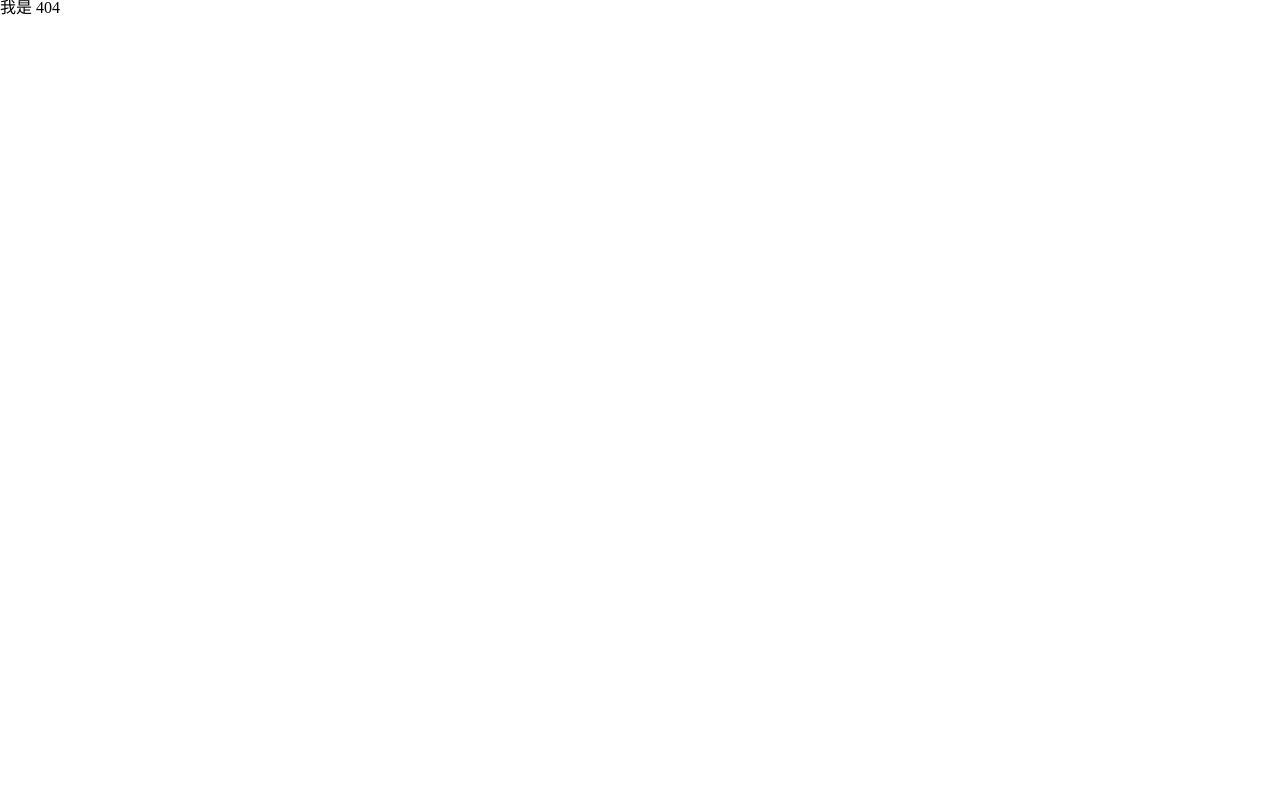
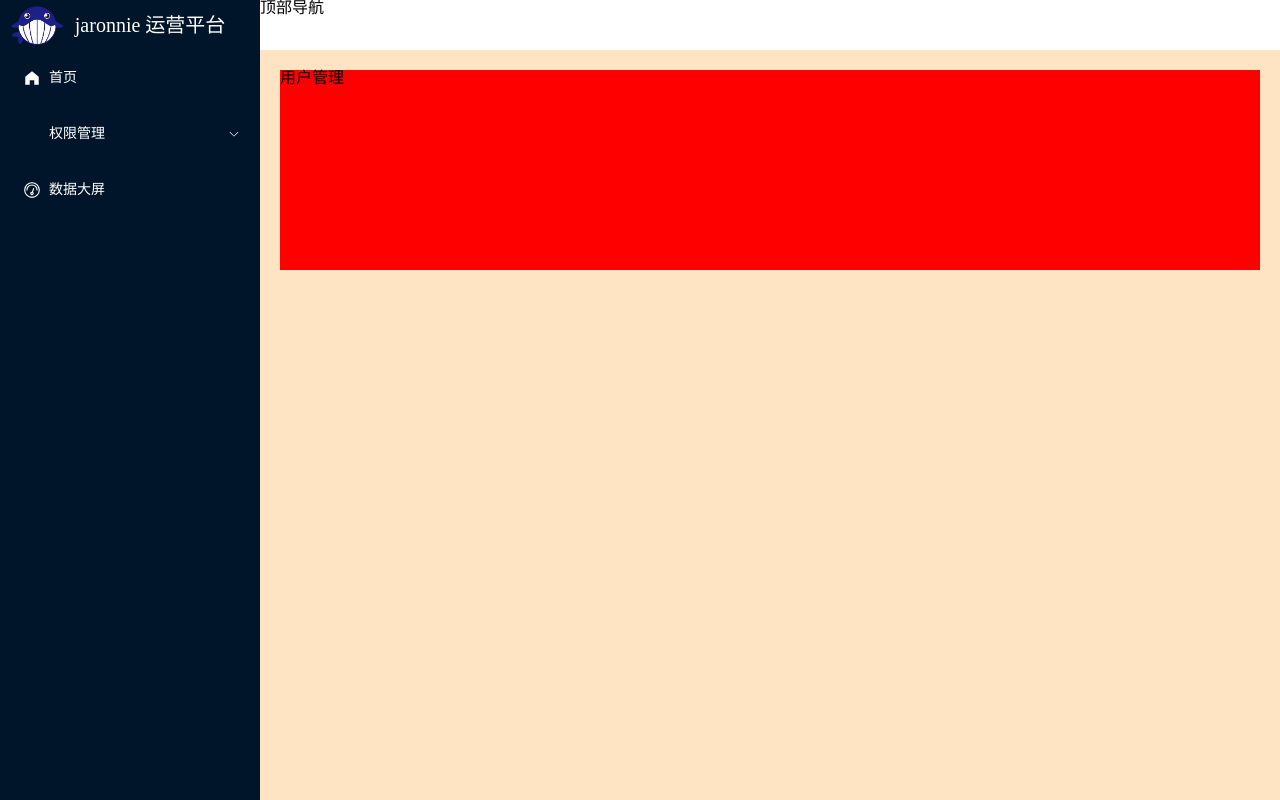
Before and after one commit to jaronnie/ragingcd, a Vue app in the folder fronted/: page /acl/user in a window 1280 px wide. Before the commit this address led to /404. Built offline with nearby package versions, Linux system fonts and the light colour scheme.

Commit message:
feat(fronted): 优化路由以及左侧菜单

```diff
--- a/fronted/src/layout/index.vue
+++ b/fronted/src/layout/index.vue
@@ -4,7 +4,11 @@
     <div class="layout_slider">
       <Logo></Logo>
       <el-scrollbar class="scrollbar">
-        <el-menu background-color="$base-menu-background" text-color="white">
+        <el-menu
+          background-color="$base-menu-background"
+          text-color="white"
+          :router="true"
+        >
           <Menu :menuList="userStore.menuRoutes"></Menu
         ></el-menu>
       </el-scrollbar>
@@ -13,7 +17,7 @@
     <div class="layout_tabbar">顶部导航</div>
     <!-- 内容展示 -->
     <div class="layout_main">
-      <p style="height: 10000px">内容展示</p>
+      <Main></Main>
     </div>
   </div>
 </template>
@@ -21,7 +25,7 @@
 <script setup lang="ts">
 import Logo from "./logo/index.vue";
 import Menu from "./menu/index.vue";
-
+import Main from "./main/index.vue";
 import useUserStore from "@/store/modules/user";
 
 const userStore = useUserStore();
--- /dev/null
+++ b/fronted/src/layout/main/index.vue
@@ -0,0 +1,26 @@
+<template>
+  <router-view v-slot="{ Component }">
+    <transition name="fade">
+      <!-- 渲染 layout 一级路由组件的子路由 -->
+      <component :is="Component" />
+    </transition>
+  </router-view>
+</template>
+
+<script setup></script>
+
+<style lang="scss" scoped>
+.fade-enter-from {
+  opacity: 0;
+  transform: scale(0);
+}
+
+.fade-enter-to {
+  opacity: 1;
+  transform: scale(1);
+}
+
+.fade-enter-active {
+  transition: all 0.5s;
+}
+</style>
--- a/fronted/src/layout/menu/index.vue
+++ b/fronted/src/layout/menu/index.vue
@@ -6,8 +6,21 @@
         <span>{{ item.meta.title }}</span>
       </template>
     </el-menu-item>
+
+    <el-menu-item
+      v-if="item.children && !item.meta.hidden && item.children.length == 1"
+      :index="item.children[0].path"
+    >
+      <template #title>
+        <el-icon
+          ><component :is="item.children[0].meta.icon"></component
+        ></el-icon>
+        <span>{{ item.children[0].meta.title }}</span>
+      </template>
+    </el-menu-item>
+
     <el-sub-menu
-      v-if="item.children && !item.meta.hidden"
+      v-if="item.children && item.children.length > 1 && !item.meta.hidden"
       :index="item.path"
       :key="item.meta.path"
     >
@@ -25,8 +38,7 @@
 type HeaderProps = {
   menuList: any[];
 };
-const propData = defineProps<HeaderProps>();
-console.log(propData.menuList);
+defineProps<HeaderProps>();
 </script>
 
 <script lang="ts">
--- a/fronted/src/router/routes.ts
+++ b/fronted/src/router/routes.ts
@@ -1,6 +1,6 @@
-import type { RouteRecordRaw } from "vue-router";
+import { RouteRecordRaw, RouteRecordRedirect } from "vue-router";
 
-const constantRoute: RouteRecordRaw[] = [
+const constantRoute: (RouteRecordRaw | RouteRecordRedirect)[] = [
   {
     path: "/login",
     component: () => import("@/views/login/index.vue"),
@@ -11,6 +11,15 @@ const constantRoute: RouteRecordRaw[] = [
     },
   },
   {
+    path: "/",
+    component: () => import("@/layout/index.vue"),
+    name: "layout",
+    meta: {
+      title: "layout",
+    },
+    redirect: "/home",
+    children: [
+      {
         path: "/home",
         component: () => import("@/views/home/index.vue"),
         name: "home",
@@ -19,13 +28,44 @@ const constantRoute: RouteRecordRaw[] = [
           icon: "HomeFilled",
         },
       },
+    ],
+  },
   {
-    path: "/",
+    path: "/acl",
     component: () => import("@/layout/index.vue"),
-    name: "layout",
+    name: "acl",
     meta: {
-      title: "layout",
-      hidden: true,
+      title: "权限管理",
+    },
+    redirect: "/acl/user",
+    children: [
+      {
+        path: "/acl/user",
+        component: () => import("@/views/acl/user/index.vue"),
+        name: "user",
+        meta: {
+          title: "用户管理",
+          icon: "User",
+        },
+      },
+      {
+        path: "/acl/permission",
+        component: () => import("@/views/acl/permission/index.vue"),
+        name: "permission",
+        meta: {
+          title: "权限管理",
+          icon: "User",
+        },
+      },
+    ],
+  },
+  {
+    path: "/screen",
+    component: () => import("@/views/screen/index.vue"),
+    name: "screen",
+    meta: {
+      title: "数据大屏",
+      icon: "Odometer",
     },
   },
   {
--- /dev/null
+++ b/fronted/src/views/acl/permission/index.vue
@@ -0,0 +1,7 @@
+<template>
+  <div>权限管理</div>
+</template>
+
+<script setup></script>
+
+<style lang="scss" scoped></style>
--- /dev/null
+++ b/fronted/src/views/acl/user/index.vue
@@ -0,0 +1,13 @@
+<template>
+  <div class="user_container">用户管理</div>
+</template>
+
+<script setup></script>
+
+<style lang="scss" scoped>
+.user_container {
+  width: 100%;
+  height: 200px;
+  background-color: red;
+}
+</style>
--- a/fronted/src/views/home/index.vue
+++ b/fronted/src/views/home/index.vue
@@ -16,7 +16,7 @@ let userStore = useUserStore();
 onMounted(async () => {
   try {
     await userStore.userInfo();
-    $router.push("/");
+    $router.push("/home");
   } catch (error) {
     $router.push("/login");
   }
--- a/fronted/src/views/login/index.vue
+++ b/fronted/src/views/login/index.vue
@@ -110,7 +110,7 @@ const login = async () => {
   loading.value = true;
   try {
     await userStore.userLogin(loginInput);
-    $router.push("/");
+    $router.push("/home");
     ElNotification({
       type: "success",
       message: "欢迎回来",
--- /dev/null
+++ b/fronted/src/views/screen/index.vue
@@ -0,0 +1,9 @@
+<template>
+  <div>
+    <p>我是数据大屏页面</p>
+  </div>
+</template>
+
+<script setup lang="ts"></script>
+
+<style lang="scss" scoped></style>
```
Lines whose indentation alone changed are shown as unchanged.
